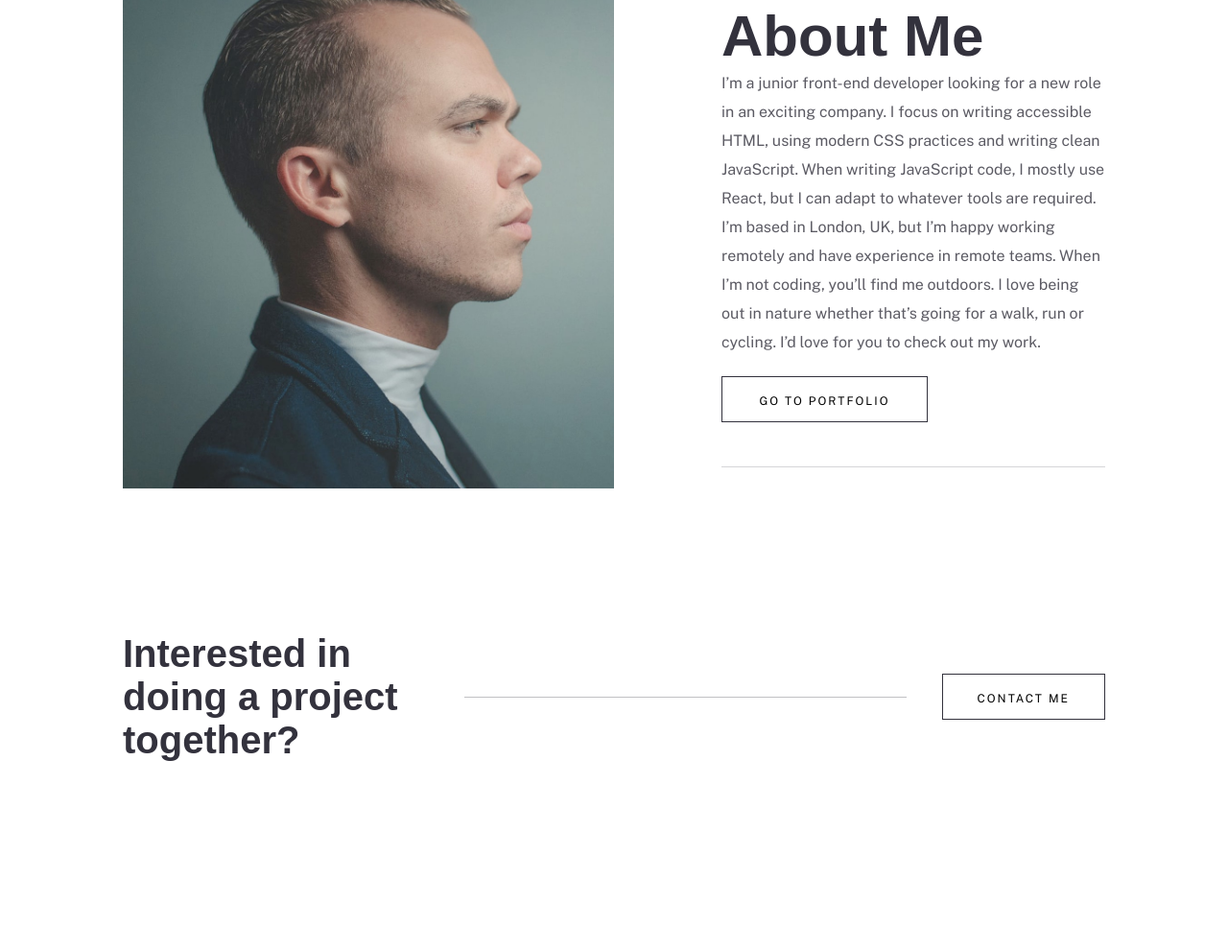
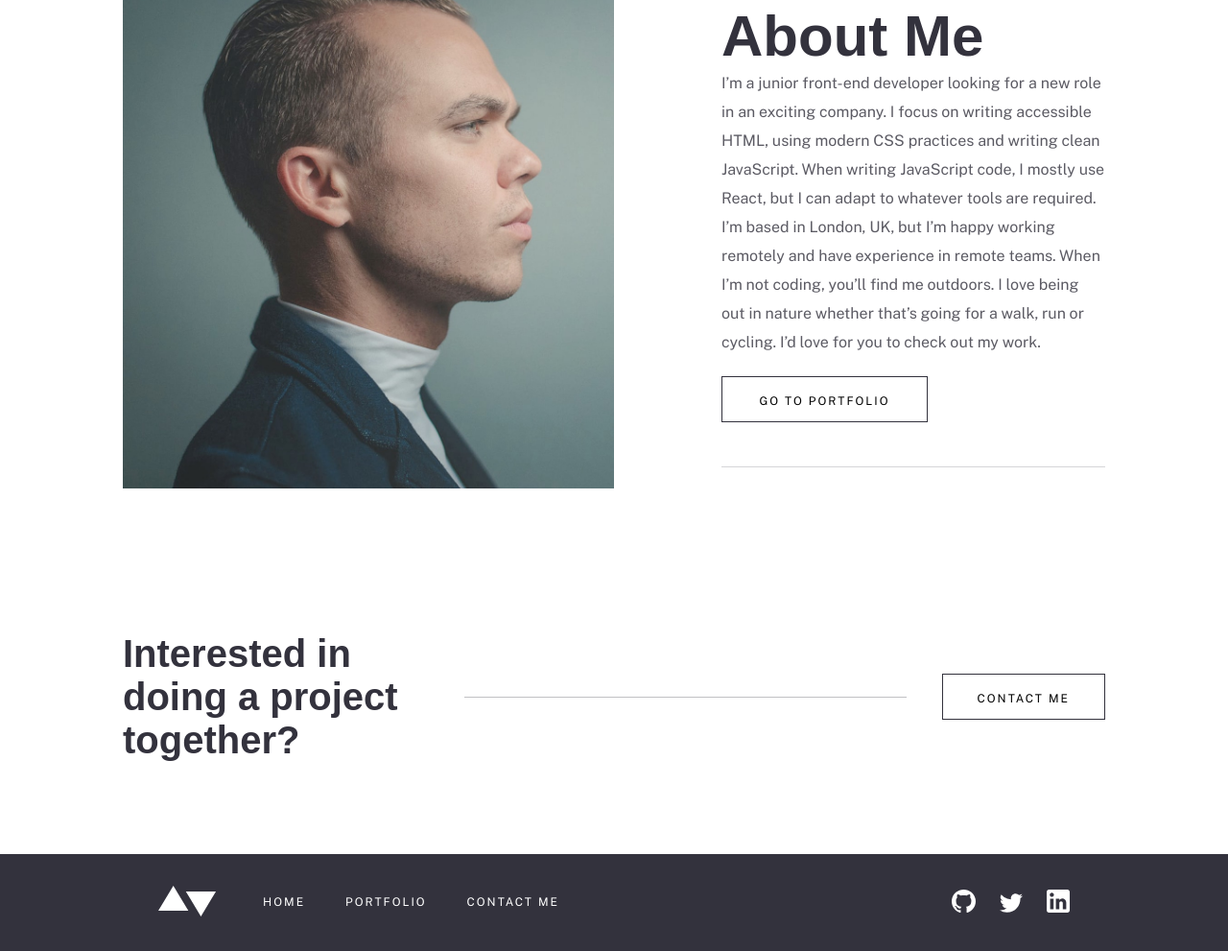
Before and after one commit to DJaye33/minimalist_portfolio, a plain HTML site: page index.html in a window 1280 px wide. Shown: the part 843-1834 px from the top of the page at 96% size. Before the commit the page ends 1733 px from the top, so only its background shows below. Drawn offline with nearby package versions, Linux system fonts and the light colour scheme; a web font is replaced by a local one.

Commit message:
completed footer: desktop

```diff
--- a/index.html
+++ b/index.html
@@ -83,6 +83,52 @@
       <button class="contact__btn btn btn--outline">Contact Me</button>
     </section>
 
+    <footer class="footer">
+      <div class="footer__logo">
+        <a href="#" class="navigation__logo">
+          <svg xmlns="http://www.w3.org/2000/svg" width="61" height="32">
+            <path
+              fill="#fff"
+              fill-rule="evenodd"
+              d="M60.082 5.878L44.408 32 28.735 5.878h31.347zM15.673 0l15.674 26.122H0L15.673 0z"
+            />
+          </svg>
+        </a>
+        <div class="footer__navigation">
+          <a href="#" class="footer__navigation-link">Home</a>
+          <a href="#" class="footer__navigation-link">Portfolio</a>
+          <a href="#" class="footer__navigation-link">Contact Me</a>
+        </div>
+      </div>
+
+      <div class="footer__social">
+        <a href="#" class="footer__social-link">
+          <svg xmlns="http://www.w3.org/2000/svg" width="25" height="24">
+            <path
+              fill="#fff"
+              d="M12.5 0C5.594 0 0 5.51 0 12.305c0 5.437 3.581 10.048 8.547 11.674.625.116.854-.265.854-.592 0-.292-.01-1.066-.016-2.092-3.477.742-4.21-1.65-4.21-1.65-.569-1.42-1.39-1.8-1.39-1.8-1.133-.764.087-.748.087-.748 1.255.086 1.914 1.268 1.914 1.268 1.115 1.881 2.927 1.338 3.641 1.024.113-.797.434-1.338.792-1.646-2.776-.308-5.694-1.366-5.694-6.08 0-1.343.484-2.44 1.286-3.302-.14-.31-.562-1.562.11-3.256 0 0 1.047-.33 3.437 1.261 1-.273 2.063-.409 3.125-.415 1.063.006 2.125.142 3.125.415 2.375-1.591 3.422-1.261 3.422-1.261.672 1.694.25 2.945.125 3.256.797.861 1.281 1.959 1.281 3.302 0 4.727-2.921 5.767-5.703 6.07.438.369.844 1.123.844 2.276 0 1.647-.016 2.97-.016 3.37 0 .322.22.707.86.584 5-1.615 8.579-6.23 8.579-11.658C25 5.509 19.403 0 12.5 0z"
+            />
+          </svg>
+        </a>
+        <a href="#" class="footer__social-link">
+          <svg xmlns="http://www.w3.org/2000/svg" width="24" height="20">
+            <path
+              fill="#fff"
+              d="M24 2.557a9.83 9.83 0 01-2.828.775A4.932 4.932 0 0023.337.608a9.864 9.864 0 01-3.127 1.195A4.916 4.916 0 0016.616.248c-3.179 0-5.515 2.966-4.797 6.045A13.978 13.978 0 011.671 1.149a4.93 4.93 0 001.523 6.574 4.903 4.903 0 01-2.229-.616c-.054 2.281 1.581 4.415 3.949 4.89a4.935 4.935 0 01-2.224.084 4.928 4.928 0 004.6 3.419A9.9 9.9 0 010 17.54a13.94 13.94 0 007.548 2.212c9.142 0 14.307-7.721 13.995-14.646A10.025 10.025 0 0024 2.557z"
+            />
+          </svg>
+        </a>
+        <a href="#" class="footer__social-link">
+          <svg xmlns="http://www.w3.org/2000/svg" width="24" height="24">
+            <path
+              fill="#fff"
+              d="M21.6 0H2.4C1.08 0 0 1.08 0 2.4v19.2C0 22.92 1.08 24 2.4 24h19.2c1.32 0 2.4-1.08 2.4-2.4V2.4C24 1.08 22.92 0 21.6 0zM7.2 20.4H3.6V9.6h3.6v10.8zM5.4 7.56c-1.2 0-2.16-.96-2.16-2.16 0-1.2.96-2.16 2.16-2.16 1.2 0 2.16.96 2.16 2.16 0 1.2-.96 2.16-2.16 2.16zm15 12.84h-3.6v-6.36c0-.96-.84-1.8-1.8-1.8-.96 0-1.8.84-1.8 1.8v6.36H9.6V9.6h3.6v1.44c.6-.96 1.92-1.68 3-1.68 2.28 0 4.2 1.92 4.2 4.2v6.84z"
+            />
+          </svg>
+        </a>
+      </div>
+    </footer>
+
     <script src="scripts/main.js"></script>
   </body>
 </html>
--- a/sass/_base.sass
+++ b/sass/_base.sass
@@ -97,3 +97,6 @@ a
 
 // End Buttons
 ////////////////////////////////////////////
+// Footer
+.footer__social-link:hover > svg path
+    fill: $primary-desaturated-cyan
--- a/sass/_layout.sass
+++ b/sass/_layout.sass
@@ -95,3 +95,34 @@
     &__btn
         margin-left: 3rem
         white-space: nowrap
+// End Contact
+///////////////////////////////////////
+//  Footer
+.footer
+    display: flex
+    justify-content: space-between
+    align-items: center
+    padding: 3.3rem 16.5rem
+    background-color: $primary-grayish-dark-blue
+
+    &__logo
+        display: flex
+        justify-content: space-between
+        align-items: center
+
+    &__navigation
+        display: flex
+        justify-content: space-between
+        width: 30.9rem
+        margin-left: 4.8rem
+
+        &-link
+            color: #fff
+
+        &-link:hover
+            color: $primary-desaturated-cyan
+
+    &__social
+
+        &-link
+            margin-left: 2rem
```
Also changed, not shown: css/main.css, 1 other file.
